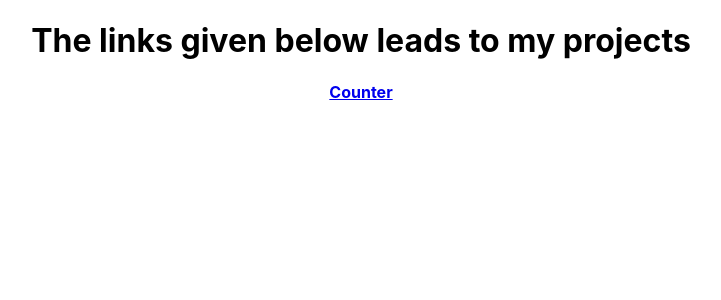
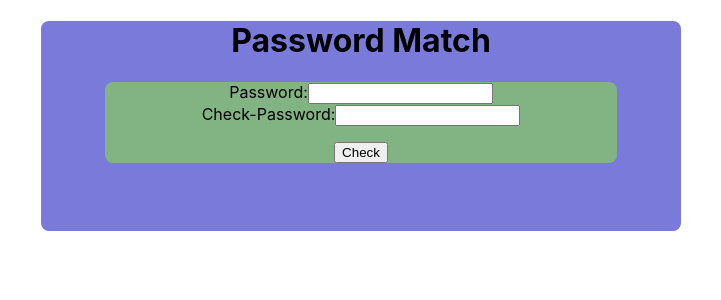
Before and after one commit to SanjuXepiar/react-practice1, a React (Create React App) app: page /password in a window 1280 px wide. Shown: the top 300 px of the page, without its empty margins (279-1000 px from the left). Built offline with nearby package versions, Linux system fonts and the light colour scheme.

Commit message:
added-homepage
completed third project match password more to go

```diff
--- a/src/App.css
+++ b/src/App.css
@@ -1,3 +1,9 @@
 .App {
   text-align: center;
 }
+.links {
+  display: flex;
+  justify-content: center;
+  align-items: center;
+  gap: 1rem;
+}
--- a/src/App.js
+++ b/src/App.js
@@ -1,16 +1,17 @@
 import "./App.css";
-import { Routes, Route, Link } from "react-router-dom";
-import Counter from "./1.Counter/Counter";
+import { Routes, Route } from "react-router-dom";
+import Counter from "./Counter/Counter";
+import Twitter from "./TextCounter/Twitter";
+import Password from "./PasswordMatch/Password";
+import Home from "./Home/Home";
 function App() {
   return (
     <div className="App">
-      <h1>The links given below leads to my projects</h1>
-      <Link to="/counter">
-        <h4>Counter</h4>
-      </Link>
-
       <Routes>
+        <Route path="/" element={<Home />} />
         <Route path="/counter" element={<Counter />} />
+        <Route path="/twitter" element={<Twitter />} />
+        <Route path="/password" element={<Password />} />
       </Routes>
     </div>
   );
--- a/src/1.Counter/Counter.css
+++ b/src/Counter/Counter.css
@@ -1,4 +1,4 @@
-main {
+.main {
   width: 40vw;
   margin: 0 auto;
   border: 0.2rem solid rgb(139, 139, 183);
--- a/src/1.Counter/Counter.js
+++ b/src/Counter/Counter.js
@@ -10,7 +10,7 @@ const Counter = () => {
     setCount(count - 1);
   };
   return (
-    <main>
+    <div className="main">
       <h3>This is the Counter Project</h3>
       <div className="buttons">
         <button className="counterButton" onClick={handleIncrement}>
@@ -26,7 +26,7 @@ const Counter = () => {
         <h3 className="counterLine">Counter</h3>
         <p className="counter">{count}</p>
       </div>
-    </main>
+    </div>
   );
 };
 
--- /dev/null
+++ b/src/Home/Home.js
@@ -0,0 +1,22 @@
+import React from "react";
+import { Link } from "react-router-dom";
+function Home() {
+  return (
+    <div>
+      <h1>The links given below leads to my projects</h1>
+      <section className="links">
+        <Link to="/counter">
+          <h4>Counter</h4>
+        </Link>
+        <Link to="/twitter">
+          <h4>Twitter</h4>
+        </Link>
+        <Link to="/password">
+          <h4>Password-Match</h4>
+        </Link>
+      </section>
+    </div>
+  );
+}
+
+export default Home;
--- /dev/null
+++ b/src/PasswordMatch/Password.css
@@ -0,0 +1,12 @@
+.passwordMatch {
+  width: 50vw;
+  background: rgb(122, 122, 219);
+  margin: 0 auto;
+  border-radius: 0.5rem;
+}
+div .inputs {
+  width: 80%;
+  background: rgb(130, 179, 130);
+  margin: 0 auto;
+  border-radius: 0.5rem;
+}
--- /dev/null
+++ b/src/PasswordMatch/Password.js
@@ -0,0 +1,59 @@
+import React from "react";
+import "./Password.css";
+import { useState } from "react";
+const Password = () => {
+  const [input1, setInput1] = useState("");
+  const [input2, setInput2] = useState("");
+  const [alert, setAlert] = useState("");
+
+  const checkPassword = (e) => {
+    e.preventDefault();
+
+    if (input1 !== input2) {
+      setAlert("Password didn't Match");
+    } else {
+      setAlert("Password  Matched");
+    }
+    setTimeout(() => {
+      setAlert("");
+      setInput1("");
+      setInput2("");
+    }, 2000);
+  };
+
+  return (
+    <form onSubmit={checkPassword}>
+      <div className="passwordMatch">
+        <h1>Password Match</h1>
+
+        <div className="inputs">
+          <label htmlFor="password">Password:</label>
+          <input
+            type="password"
+            value={input1}
+            onChange={(e) => setInput1(e.target.value)}
+          />
+          <br />
+          <label htmlFor="checkPassword">Check-Password:</label>
+
+          <input
+            type="password"
+            value={input2}
+            onChange={(e) => setInput2(e.target.value)}
+          />
+          <br />
+          <button
+            type="submit"
+            style={{ cursor: "pointer", marginTop: "1rem" }}
+          >
+            Check
+          </button>
+        </div>
+        <br />
+        <p style={{ height: "2rem" }}>{input1 && alert}</p>
+      </div>
+    </form>
+  );
+};
+
+export default Password;
--- /dev/null
+++ b/src/TextCounter/Twitter.css
@@ -0,0 +1,6 @@
+.twitter {
+  width: 40vw;
+  background: rgb(119, 119, 200);
+  margin: 0 auto;
+  border-radius: 0.5rem;
+}
--- /dev/null
+++ b/src/TextCounter/Twitter.js
@@ -0,0 +1,28 @@
+import React from "react";
+import "./Twitter.css";
+import { useState } from "react";
+
+const Twitter = () => {
+  const [alert, setAlert] = useState("");
+  const [count, setCount] = useState("");
+  const handleChange = (e) => {
+    setCount(e.target.value);
+    if (e.target.value.length >= 200) setAlert("Exced limit");
+  };
+  setTimeout(() => {
+    setAlert("");
+  }, 1500);
+
+  return (
+    <div className="twitter">
+      <h3>This is the TextCounter Project</h3>
+      {alert}
+      <div>
+        <textarea rows={8} cols={50} maxLength={200} onChange={handleChange} />
+        {count.length}/200
+      </div>
+    </div>
+  );
+};
+
+export default Twitter;
```
Also changed, not shown: src/Home/style.css (added).
